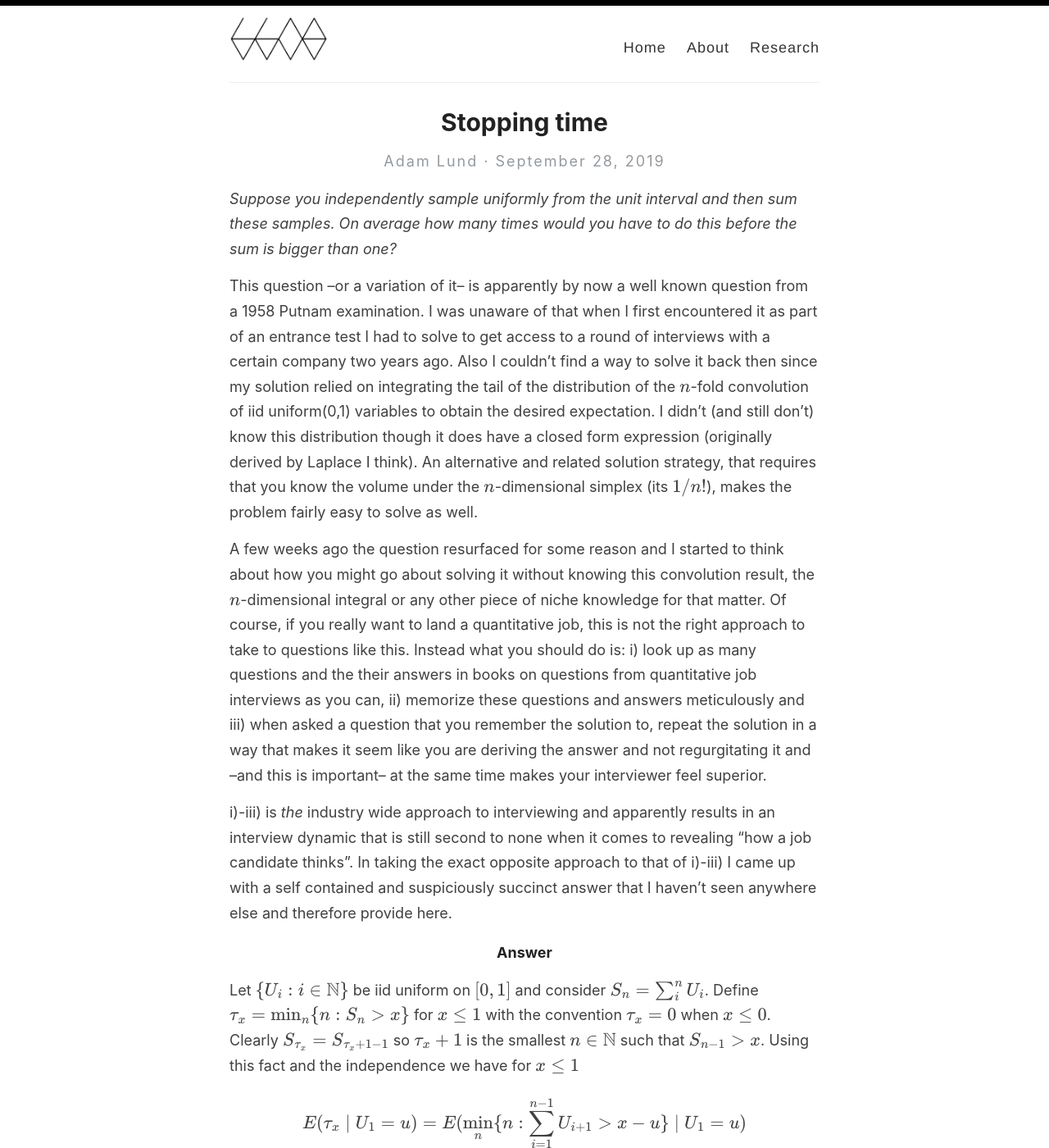
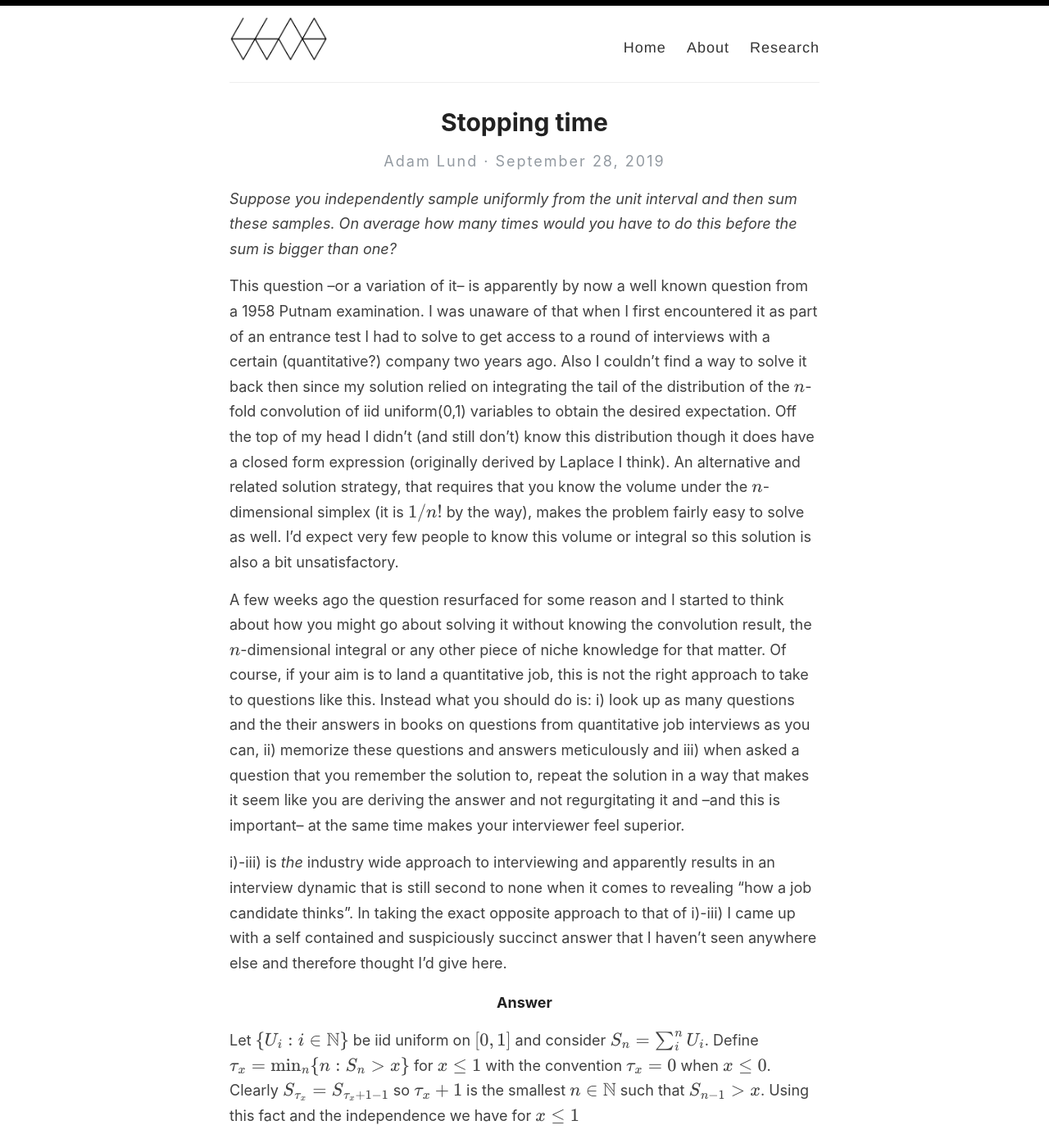
Before and after one commit to adam-lund/adam-lund.github.io, a Jekyll site: the page built from _posts/2019-09-28-Uniform sum problem-.md, in a window 1280 px wide and 1400 px high. Shown: the whole window at 82% size. Built offline with Jekyll 4.4.1, drawn with Linux system fonts in a browser that asks for light colours; formulas are drawn with MathJax 3.

Commit message:
trying my hand

```diff
--- a/_posts/2019-09-28-Uniform sum problem-.md
+++ b/_posts/2019-09-28-Uniform sum problem-.md
@@ -6,12 +6,12 @@ categories:
 
 *Suppose you  independently  sample uniformly from the unit interval and then sum these samples. On average how many times would you have to do this before the sum is  bigger than one?*
 
-This question --or a variation of it-- is apparently by now a well known question from a 1958 Putnam examination. I was unaware of that when I first encountered it as part of  an entrance test I had to solve to get access to a round of interviews with a certain company two years ago. Also I couldn't find a way to solve it back then since my solution relied on integrating the tail of the distribution of the $n$-fold convolution of iid uniform(0,1) variables to obtain the desired expectation.  I didn't (and still don't) know this distribution though it does have a closed form expression (originally derived by Laplace I think). An alternative and related solution strategy, that requires that you know the volume under the $n$-dimensional simplex  (its $1/n!$), makes the problem fairly easy to solve as well.
+This question --or a variation of it-- is apparently by now a well known question from a 1958 Putnam examination. I was unaware of that when I first encountered it as part of  an entrance test I had to solve to get access to a round of interviews with a certain (quantitative?) company two years ago. Also I couldn't find a way to solve it back then since my solution relied on integrating the tail of the distribution of the $n$-fold convolution of iid uniform(0,1) variables to obtain the desired expectation.  Off the top of my head I didn't (and still don't) know this distribution though it does have a closed form expression (originally derived by Laplace I think). An alternative and related solution strategy, that requires that you know the volume under the $n$-dimensional simplex  (it is $1/n!$ by the way), makes the problem fairly easy to solve as well. I'd expect very few people to know this volume or integral so this solution is also a bit unsatisfactory.
 
-A few weeks ago the question resurfaced for some reason and I started to think  about how you might go about solving it without knowing this convolution result, the $n$-dimensional integral or any other piece of niche knowledge for that matter.
-Of course, if you really want to land a quantitative job, this is not the right approach to take to questions like this. Instead what you should do is: i) look up as many questions and the their answers in books on questions from quantitative job interviews as you can, ii) memorize  these questions and answers meticulously  and iii) when asked a question that you remember the solution to, repeat the solution in a way that makes it seem like you are deriving the answer and not regurgitating it and --and this is important-- at the same time makes your interviewer feel superior.
+A few weeks ago the question resurfaced for some reason and I started to think  about how you might go about solving it without knowing the convolution result, the $n$-dimensional integral or any other piece of niche knowledge for that matter.
+Of course, if your aim is to land a quantitative job, this is not the right approach to take to questions like this. Instead what you should do is: i) look up as many questions and the their answers in books on questions from quantitative job interviews as you can, ii) memorize  these questions and answers meticulously  and iii) when asked a question that you remember the solution to, repeat the solution in a way that makes it seem like you are deriving the answer and not regurgitating it and --and this is important-- at the same time makes your interviewer feel superior.
 
-i)-iii) is *the* industry wide approach to interviewing and apparently results in an interview dynamic that is still second to none when it comes to revealing "how a job candidate thinks". In taking the exact opposite approach to that of i)-iii) I came up with a self contained and suspiciously succinct answer that I haven't seen anywhere else and therefore provide here.
+i)-iii) is *the* industry wide approach to interviewing and apparently results in an interview dynamic that is still second to none when it comes to revealing "how a job candidate thinks". In taking the exact opposite approach to that of i)-iii) I came up with a self contained and suspiciously succinct answer that I haven't seen anywhere else and therefore thought I'd give here.
 
 ###### Answer
 
```
